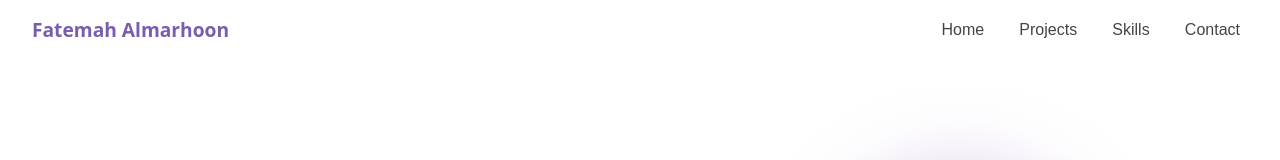
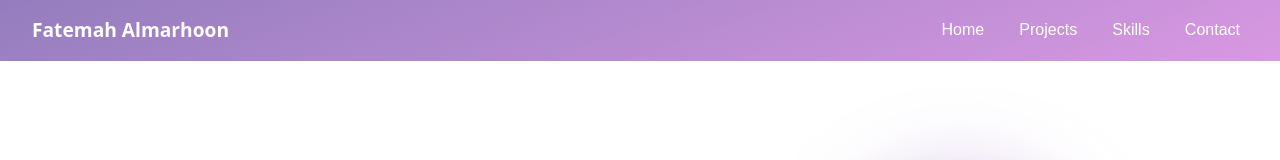
Before and after one commit to FatemahCloudy/SWE363-Portfolio, a React (Vite) app: page / in a window 1280 px wide. Shown: the top 160 px of the page. Built offline with nearby package versions, Linux system fonts and the light colour scheme.

Commit message:
Change Navbar colours
Background: from white to transparent purple gradient with blur effect
Text: from dark grey to white

```diff
--- a/src/components/Navbar.jsx
+++ b/src/components/Navbar.jsx
@@ -25,7 +25,9 @@ export default function Navbar() {
                 top: 0,
                 zIndex: 100,
                 width: "100%",
-                background: "white",
+                background: "linear-gradient(160deg, #795dae 0%, #cf7fdb 100%)",
+                opacity: 0.8,
+                backdropFilter: "blur(10px)",
                 padding: "1rem 2rem",
                 display: "flex",
                 justifyContent: "space-between",
@@ -41,7 +43,7 @@ export default function Navbar() {
                 style={{
                     fontWeight: "bold",
                     fontSize: "1.2rem",
-                    color: "#795dae",
+                    color: "white",
                     cursor: "pointer",
                 }}
                 onClick={() => scrollTo("hero")}
@@ -65,7 +67,7 @@ export default function Navbar() {
                             background: "transparent",
                             cursor: "pointer",
                             fontSize: "1rem",
-                            color: "#444",
+                            color: "white",
                             padding: "0.3rem 0.5rem",
                             borderRadius: "6px",
                             transition: "0.2s",
```
